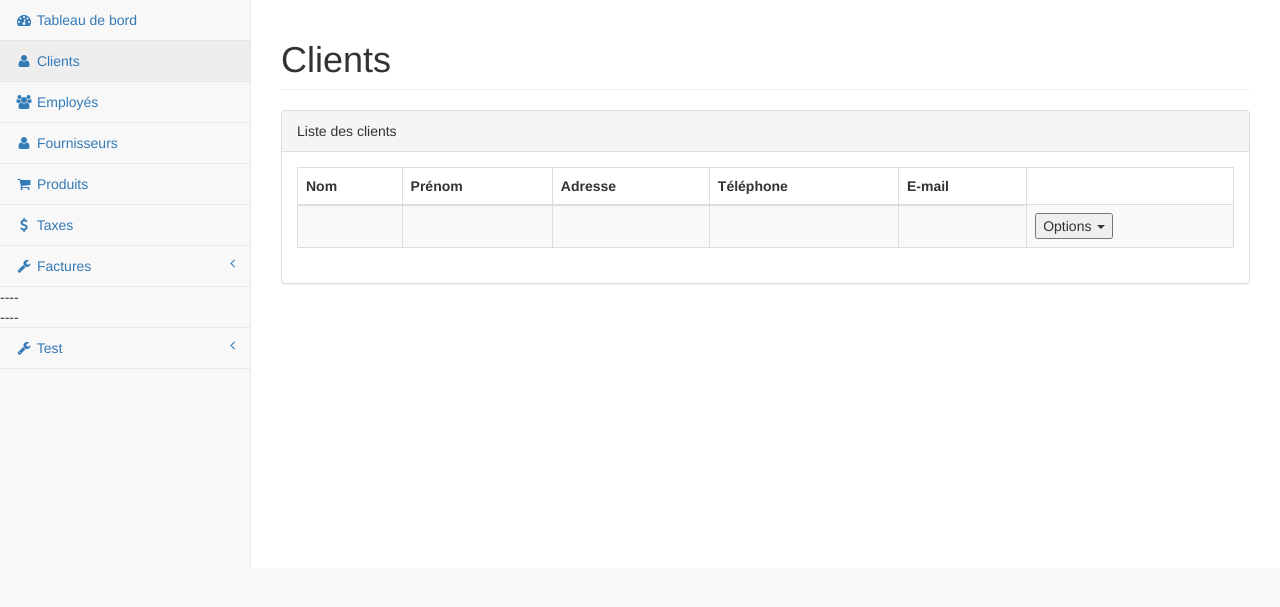
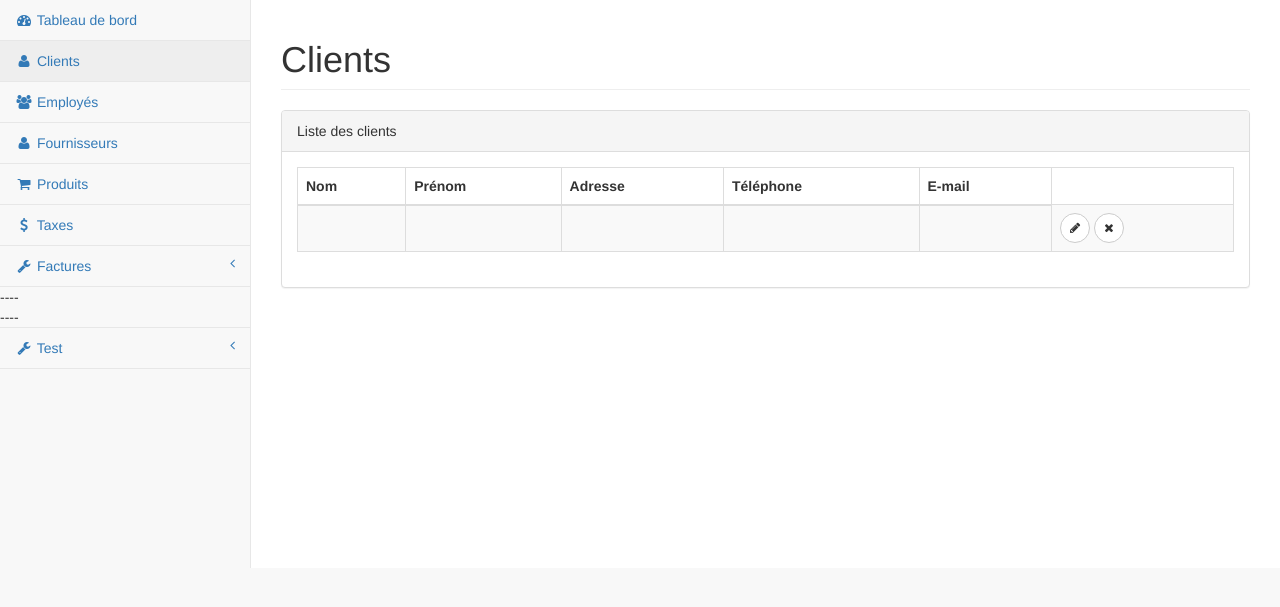
Before and after one commit to riritueur/KatsudoDM, a PHP site: page /pages/client.php in a window 1280 px wide. Shown: the part 51-658 px from the top of the page. Run offline with PHP 8.4, Linux system fonts and the light colour scheme; tables that the repository leaves empty or names only in its code hold one stand-in row (values such as "Sample post"); data that the repository does not hold is empty.

Commit message:
Boutons jolis

```diff
--- a/pages/client.php
+++ b/pages/client.php
@@ -88,20 +88,12 @@
 																							<td>'.$data['Tel_c'].'</td>'.'
 																							<td>'.$data['Email_c'].'</td>'.'
 																							<td>
-																								<div class="dropdown">
-																									<button id="dLabel" type = "button" data-toggle="dropdown" aria-hashpopup="true" aria-expanded="false">
-																										Options
-																										<span class="caret"></span>
-																									</button>
-																									<ul class="dropdown-menu" aria-labelledby="dLabel">
-																										<li>
-																											<a href="google.com">
-																												<i class="fa fa-pencil-square-o" aria-hidden="true"></i>
-																												Modifier
-																											</a>
-																										</li>
-																									</ul>
-																								</div>
+																								<button type="button" class="btn btn-default btn-circle">
+																									<i class="fa fa-pencil"></i>
+																								</button>
+																								<button type="button" class="btn btn-default btn-circle">
+																									<i class="fa fa-times"></i>
+																								</button>
 																							</td>'.'
 																							</tr>';
 																			}
--- a/pages/taxe.php
+++ b/pages/taxe.php
@@ -86,16 +86,12 @@
 															<td>'.$data['date_emi_t'].'</td>'.'
 															<td>'.$data['date_recouv_t'].'</td>'.'
 															<td>
-																<a href="google.com">
 																<button type="button" class="btn btn-default btn-circle">
 																	<i class="fa fa-pencil"></i>
 																</button>
-																</a>
-																<a href="google.com">
 																<button type="button" class="btn btn-default btn-circle">
 																	<i class="fa fa-times"></i>
 																</button>
-																</a>
 															</td>'.'
 															</tr>';
 											}
```
Also changed, not shown: pages/employe.php (+6 -14 lines), pages/fournisseur.php (+6 -14 lines). Lines whose indentation alone changed are shown as unchanged.
